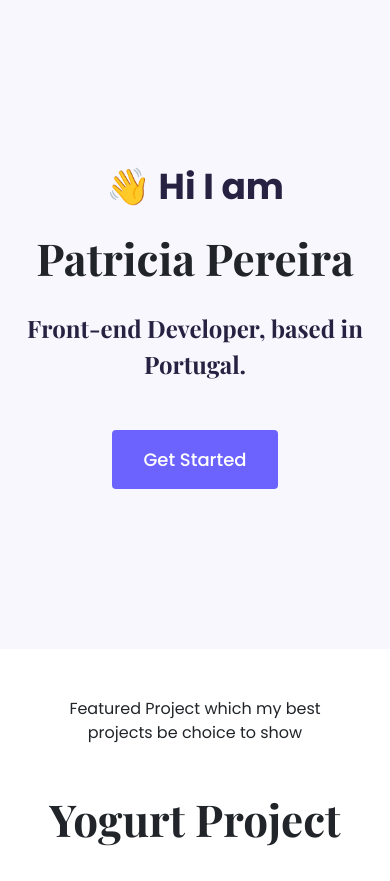
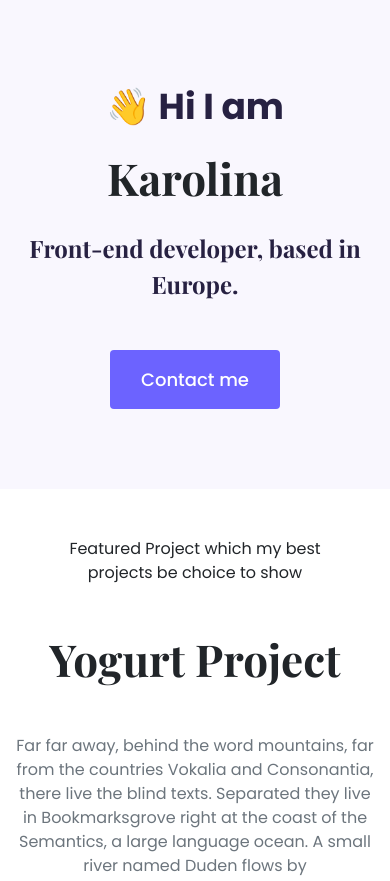
Before and after one commit to Karolinaa12/Portfolio-figma-project, a plain HTML site: page index.html in a window 390 px wide. Shown: the top 881 px of the page. Drawn offline with nearby package versions, Linux system fonts and the light colour scheme.

Commit message:
Polished homepage

```diff
--- a/index.html
+++ b/index.html
@@ -39,9 +39,9 @@
   <body>
     <div class="hero">
       <p>👋 Hi I am</p>
-      <h1>Patricia Pereira</h1>
-      <h2 class="mb-5">Front-end Developer, based in Portugal.</h2>
-      <a href="#" class="btn btn-branding">Get Started</a>
+      <h1>Karolina</h1>
+      <h2 class="mb-5">Front-end developer, based in Europe.</h2>
+      <a href="#" class="btn btn-branding">Contact me</a>
     </div>
     <p class="text-center m-5">
       Featured Project which my best projects be choice to show
--- a/src/styles.css
+++ b/src/styles.css
@@ -76,6 +76,9 @@ h2 {
   h2 {
     font-size: 44px;
   }
+  .hero {
+    padding: 80px 20px;
+  }
   .project-description {
     margin: 0;
     text-align: center;
```
